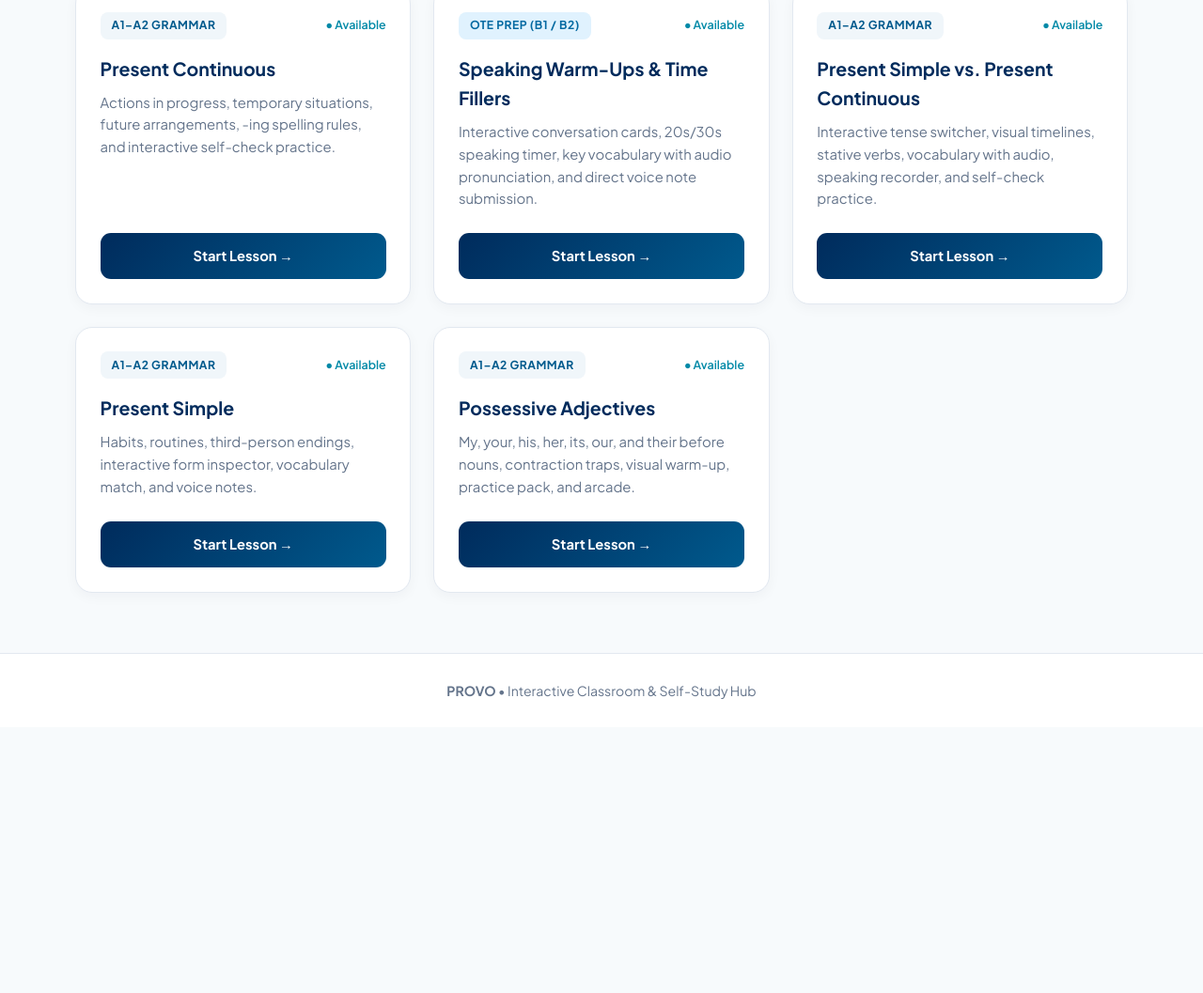
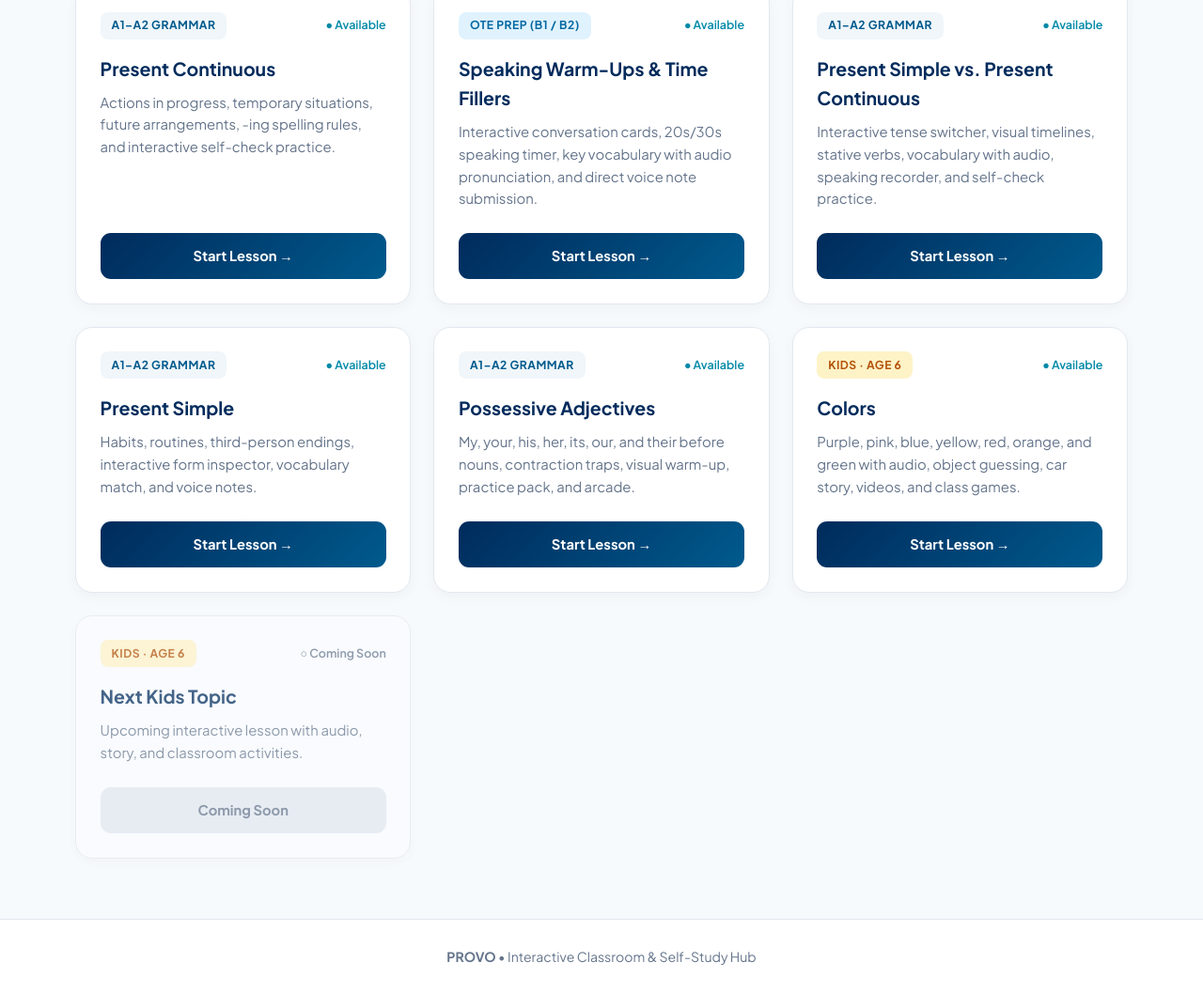
Before and after one commit to davidhermor/provo, a plain HTML site: page index.html in a window 1280 px wide. Shown: the part 488-1545 px from the top of the page at 94% size. Before the commit the page ends 1262 px from the top, so only its background shows below. Drawn offline with Linux system fonts and the light colour scheme.

Commit message:
Update index.html

```diff
--- a/index.html
+++ b/index.html
@@ -382,6 +382,32 @@
   <a href="possessive-adjectives.html" class="card-btn">Start Lesson →</a>
 </article>
 
+      <!-- ACTIVE LESSON: KIDS COLORS -->
+      <article class="card" data-category="kids">
+        <div>
+          <div class="card-top">
+            <span class="tag kids">Kids · Age 6</span>
+            <span class="status">● Available</span>
+          </div>
+          <h2>Colors</h2>
+          <p>Purple, pink, blue, yellow, red, orange, and green with audio, object guessing, car story, videos, and class games.</p>
+        </div>
+        <a href="kids-colors.html" class="card-btn">Start Lesson →</a>
+      </article>
+
+      <!-- PLACEHOLDER LESSON (Duplicate this block to add new lessons) -->
+      <article class="card coming-soon" data-category="kids">
+        <div>
+          <div class="card-top">
+            <span class="tag kids">Kids · Age 6</span>
+            <span class="status soon">○ Coming Soon</span>
+          </div>
+          <h2>Next Kids Topic</h2>
+          <p>Upcoming interactive lesson with audio, story, and classroom activities.</p>
+        </div>
+        <a href="#" class="card-btn disabled">Coming Soon</a>
+      </article>
+
     </div>
 
     <div class="empty-state" id="emptyState">
```
